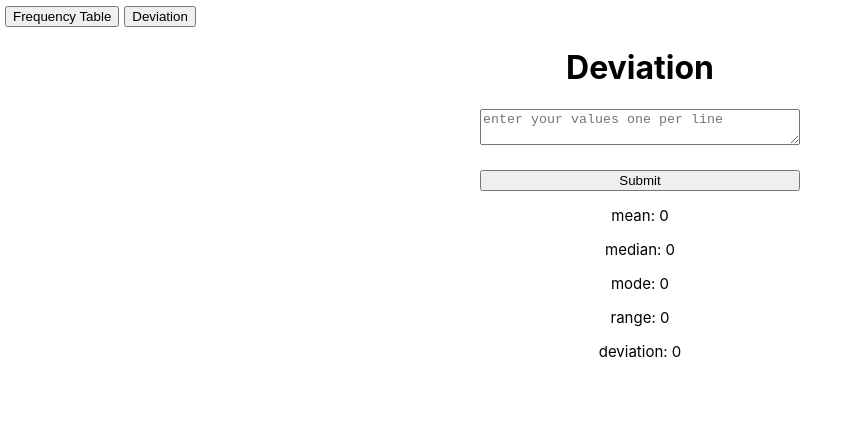
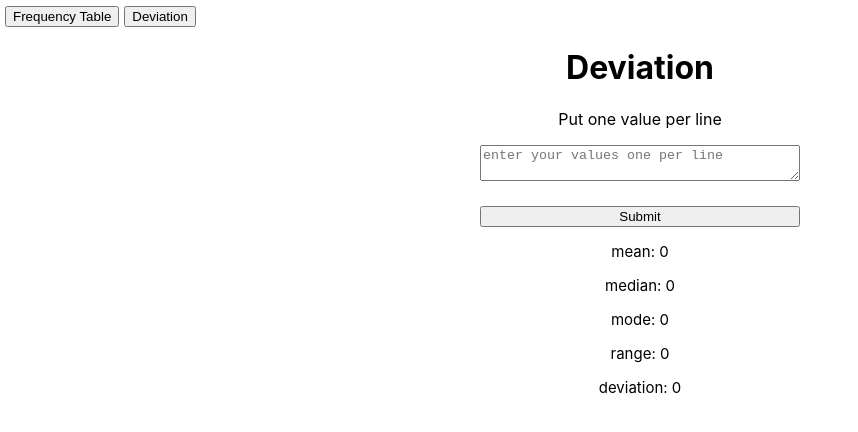
Before and after one commit to WasteofSpaceYT/FrequencyTables, a Next.js app in the folder frequency-tables/: page /deviation in a window 1280 px wide. Shown: the top 432 px of the page, without its empty margins (0-858 px from the left). Built offline with nearby package versions, Linux system fonts and the light colour scheme.

Commit message:
instructions clear

```diff
--- a/frequency-tables/pages/deviation.tsx
+++ b/frequency-tables/pages/deviation.tsx
@@ -58,6 +58,7 @@ const Deviation = () => {
       </Head>
       <div style={{width: "100%", height: "100%", textAlign: 'center'}}>
       <h1>Deviation</h1>
+      <p>Put one value per line</p>
       <form onSubmit={handleFormSubmit}>
       <textarea placeholder='enter your values one per line' style={{width: "25%"}} />
       <br />
--- a/frequency-tables/pages/index.tsx
+++ b/frequency-tables/pages/index.tsx
@@ -129,6 +129,7 @@ const Home: NextPage = () => {
       </Head>
       <div style={{width: "100%", height: "100%", textAlign: 'center'}}>
       <h1>Frequency Tables</h1>
+      <p>Put one value per line</p>
       <form onSubmit={handleFormSubmit}>
       <textarea placeholder='enter your values one per line' style={{width: "25%"}} />
       <br />
```
